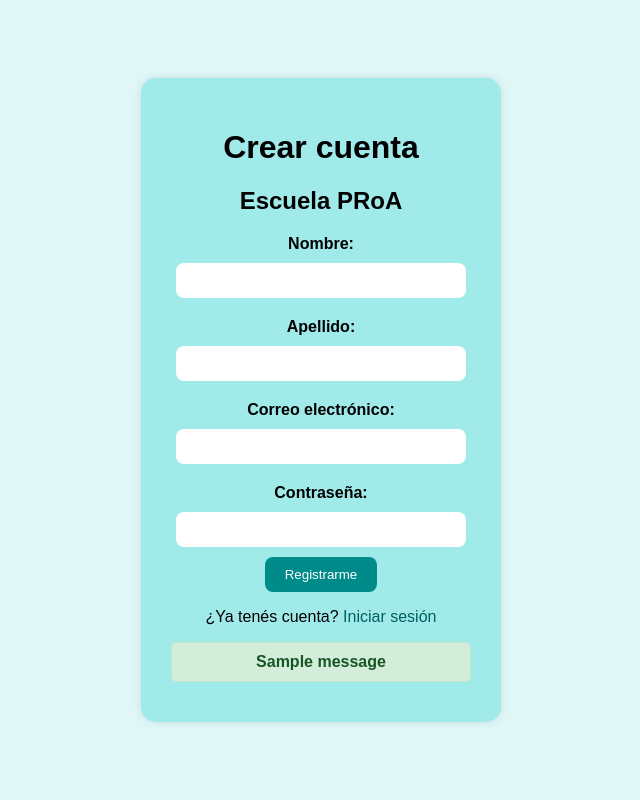
After one commit to AmuGutierrez/Tesina, a Flask app: page /registro in a window 1280 px wide. The commit adds this page. Shown: the whole page, without its empty margins (319-959 px from the left). Run offline with Flask 3, Linux system fonts and the light colour scheme; tables that the repository leaves empty or names only in its code hold one stand-in row (values such as "Sample post"); one stand-in notice (Sample message) is shown; some libraries are stand-ins or nearby versions.

Commit message:
revision login y registro
nuevo registro

```diff
--- a/Main.py
+++ b/Main.py
@@ -1,4 +1,5 @@
 from flask import Flask, render_template, request, redirect, url_for, flash, session
+from werkzeug.security import generate_password_hash, check_password_hash
 from flask_mysqldb import MySQL
 import os
 from datetime import datetime
@@ -32,16 +33,79 @@ def login():
         usuario = request.form['usuario']
         contraseña = request.form['contraseña']
 
-        # Validación simple (puedes mejorar esto con la base de datos)
-        if usuario == "proa" and contraseña == "1234":
-            session['logged_in'] = True
-            session['usuario'] = usuario
-            flash('¡Bienvenido al sistema de inscripciones!', 'success')
-            return redirect(url_for('inscripcion'))
-        else:
-            flash('Usuario o contraseña incorrectos', 'error')
+        try:
+            cur = mysql.connection.cursor()
+            # Buscar usuario por mail
+            cur.execute("""
+                SELECT id, nombre, apellido, mail, password
+                FROM usuarios
+                WHERE mail = %s
+            """, (usuario,))
+            user = cur.fetchone()
+            cur.close()
+
+            if user and check_password_hash(user[4], contraseña):
+                session['logged_in'] = True
+                session['usuario'] = user[3]
+                session['nombre'] = user[1]
+                session['apellido'] = user[2]
+                flash('¡Bienvenido al sistema de inscripciones!', 'success')
+                return redirect(url_for('inscripcion'))
+            else:
+                flash('Usuario o contraseña incorrectos', 'error')
+        except Exception as e:
+            flash(f'Error al iniciar sesión: {str(e)}', 'error')
 
     return render_template('Login.html')
+
+@app.route('/registro', methods=['GET', 'POST'])
+def registro():
+    """Registro de usuarios"""
+    if request.method == 'POST':
+        nombre = request.form.get('nombre')
+        apellido = request.form.get('apellido')
+        mail = request.form.get('mail')
+        password = request.form.get('password')
+
+        try:
+            cur = mysql.connection.cursor()
+            # Crear tabla usuarios si no existe
+            cur.execute("""
+                CREATE TABLE IF NOT EXISTS usuarios (
+                    id INT AUTO_INCREMENT PRIMARY KEY,
+                    nombre VARCHAR(100) NOT NULL,
+                    apellido VARCHAR(100) NOT NULL,
+                    mail VARCHAR(120) NOT NULL UNIQUE,
+                    password VARCHAR(255) NOT NULL,
+                    creado_en DATETIME DEFAULT CURRENT_TIMESTAMP
+                ) ENGINE=InnoDB DEFAULT CHARSET=utf8mb4
+            """)
+
+            # Verificar si el mail ya existe
+            cur.execute("SELECT id FROM usuarios WHERE mail = %s", (mail,))
+            existente = cur.fetchone()
+            if existente:
+                cur.close()
+                flash('El correo ya está registrado', 'error')
+                return redirect(url_for('registro'))
+
+            hash_pwd = generate_password_hash(password)
+
+            # Insertar nuevo usuario
+            cur.execute("""
+                INSERT INTO usuarios (nombre, apellido, mail, password)
+                VALUES (%s, %s, %s, %s)
+            """, (nombre, apellido, mail, hash_pwd))
+            mysql.connection.commit()
+            cur.close()
+
+            flash('Registro exitoso. Ya podés iniciar sesión.', 'success')
+            return redirect(url_for('login'))
+        except Exception as e:
+            mysql.connection.rollback()
+            flash(f'Error al registrar: {str(e)}', 'error')
+
+    return render_template('Registro.html')
 
 @app.route('/inscripcion', methods=['GET', 'POST'])
 def inscripcion():
--- a/Templates/Login.html
+++ b/Templates/Login.html
@@ -18,7 +18,7 @@
 
       <button type="submit">Ingresar</button>
     </form>
-    <p>¿No tenés cuenta? <a href="{{ url_for('index') }}">Volver al inicio</a></p>
+    <p>¿No tenés cuenta? <a href="{{ url_for('registro') }}">Crear cuenta</a></p>
 
     {% with messages = get_flashed_messages(with_categories=true) %}
       {% if messages %}
--- /dev/null
+++ b/Templates/Registro.html
@@ -0,0 +1,40 @@
+<!DOCTYPE html>
+<html lang="es">
+<head>
+  <meta charset="UTF-8">
+  <title>Inscripciones - Registro</title>
+  <link rel="stylesheet" href="{{ url_for('static', filename='styles.css') }}">
+</head>
+<body class="login-body">
+  <div class="login-contenedor">
+    <h1>Crear cuenta</h1>
+    <h2>Escuela PRoA</h2>
+    <form action="{{ url_for('registro') }}" method="POST">
+      <label for="nombre">Nombre:</label>
+      <input type="text" id="nombre" name="nombre" required>
+
+      <label for="apellido">Apellido:</label>
+      <input type="text" id="apellido" name="apellido" required>
+
+      <label for="mail">Correo electrónico:</label>
+      <input type="email" id="mail" name="mail" required>
+
+      <label for="password">Contraseña:</label>
+      <input type="password" id="password" name="password" required>
+
+      <button type="submit">Registrarme</button>
+    </form>
+    <p>¿Ya tenés cuenta? <a href="{{ url_for('login') }}">Iniciar sesión</a></p>
+
+    {% with messages = get_flashed_messages(with_categories=true) %}
+      {% if messages %}
+        {% for category, message in messages %}
+          <div class="alert alert-{{ category }}">
+            {{ message }}
+          </div>
+        {% endfor %}
+      {% endif %}
+    {% endwith %}
+  </div>
+</body>
+</html>
```
